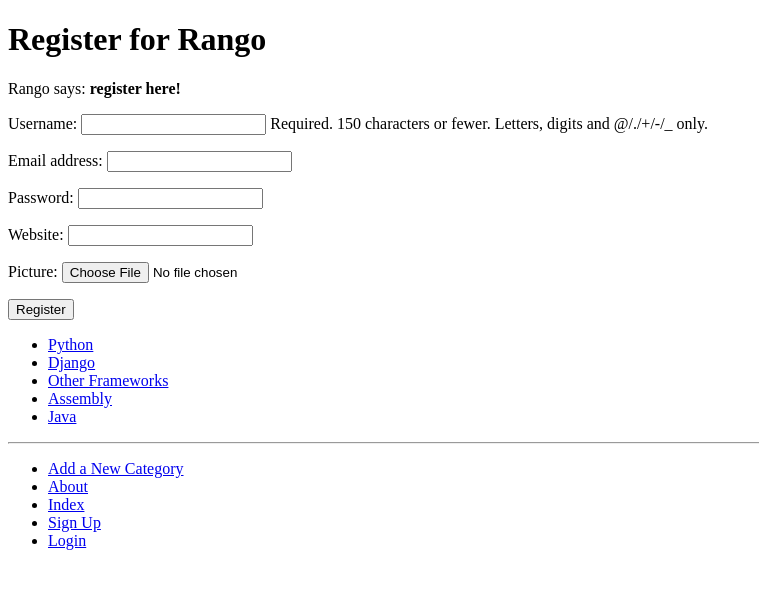
After one commit to YaraAlQuorashy/tango_with_django_project, a Django app: page /rango/register/ in a window 1280 px wide. The commit adds this page. Shown: the top 589 px of the page, without its empty margins (0-759 px from the left). Run offline with Django 3.2, Linux system fonts and the light colour scheme; data comes from the database, SQL or seed files in the repository; both versions use the stored data as it was after the commit.

Commit message:
Completed up to 9.8

```diff
--- a/rango/forms.py
+++ b/rango/forms.py
@@ -1,5 +1,7 @@
 from django import forms
 from rango.models import Page, Category
+from django.contrib.auth.models import User
+from rango.models import UserProfile
 
 class CategoryForm(forms.ModelForm):
     name = forms.CharField(max_length=Category.NAME_MAX_LENGTH,
@@ -35,3 +37,15 @@ class PageForm(forms.ModelForm):
             url = f'http://{url}'
             cleaned_data['url'] = url
         return cleaned_data
+
+class UserForm(forms.ModelForm):
+    password = forms.CharField(widget=forms.PasswordInput())
+
+    class Meta:
+        model = User
+        fields = ('username', 'email', 'password',)
+
+class UserProfileForm(forms.ModelForm):
+    class Meta:
+        model = UserProfile
+        fields = ('website', 'picture',)
--- a/rango/models.py
+++ b/rango/models.py
@@ -1,6 +1,7 @@
 from django.db import models
 from django.template.defaultfilters import slugify
 from django.contrib.auth.models import User
+
 
 # Create your models here.
 class Category(models.Model):
--- a/rango/urls.py
+++ b/rango/urls.py
@@ -10,4 +10,7 @@ urlpatterns = [
          views.show_category, name='show_category'),
     path('add_category/', views.add_category, name='add_category'),
     path('category/<slug:category_name_slug>/add_page/', views.add_page, name='add_page'),
+    path('register/', views.register, name='register'),
+    path('login/', views.user_login, name='login'),
+
 ]
--- a/rango/views.py
+++ b/rango/views.py
@@ -6,6 +6,10 @@ from rango.forms import CategoryForm
 from django.shortcuts import redirect
 from rango.forms import PageForm
 from django.urls import reverse
+from rango.forms import UserForm, UserProfileForm
+from django.contrib.auth import authenticate, login
+
+
 
 def index(request):
     # Query the database for a list of ALL categories currently stored.
@@ -94,3 +98,49 @@ def add_page(request, category_name_slug):
 
     context_dict = {'form': form, 'category': category}
     return render(request, 'rango/add_page.html', context=context_dict)
+
+def register(request):
+    registered = False
+    if request.method == 'POST':
+        user_form = UserForm(request.POST)
+        profile_form = UserProfileForm(request.POST)
+
+        if user_form.is_valid() and profile_form.is_valid():
+            user = user_form.save()
+            user.set_password(user.password)
+            user.save()
+            profile = profile_form.save(commit=False)
+            profile.user = user
+
+            if 'picture' in request.FILES:
+                profile.picture = request.FILES['picture']
+
+            profile.save()
+            registered = True
+
+        else:
+            print(user_form.errors, profile_form.errors)
+
+    else:
+        user_form = UserForm()
+        profile_form = UserProfileForm()
+
+    return render(request,'rango/register.html',context={'user_form':user_form,'profile_form':profile_form,'registered':registered})
+
+def user_login(request):
+    if request.method == 'POST':
+        username = request.POST.get('username')
+        password = request.POST.get('password')
+
+        user = authenticate(username=username,password=password)
+        if user:
+            if user.is_active:
+                login(request, user)
+                return redirect(reverse('rango:index'))
+            else:
+                return HttpResponse('Your Rango account is disabled')
+        else:
+            print(f'Invalid login details: {username}, {password}')
+            return HttpResponse('Invalid login details supplied.')
+    else:
+        return render(request, 'rango/login.html')
--- a/templates/rango/base.html
+++ b/templates/rango/base.html
@@ -27,6 +27,8 @@
                 <li><a href="{% url 'rango:add_category' %}">Add a New Category</a></li>
                 <li><a href="{% url 'rango:about' %}">About</a></li>
                 <li><a href="{% url 'rango:index' %}">Index</a></li>
+                <li><a href="{% url 'rango:register' %}">Sign Up</a></li>
+                <li><a href="{% url 'rango:login' %}">Login</a></li>
             </ul>
         </div>
     </body>
--- a/templates/rango/index.html
+++ b/templates/rango/index.html
@@ -8,7 +8,11 @@
 {% block body_block %}
 <h1>Rango says...</h1>
     <div>
-        hey there partner! <br />
+        {% if user.is_authenticated %}
+            howdy {{ user.username }}!
+        {% else %}
+            hey there partner!
+        {% endif %} <br />
         <strong>{{ boldmessage }}</strong><br />
     </div>
         <h2>Most Liked Categories</h2>
--- /dev/null
+++ b/templates/rango/register.html
@@ -0,0 +1,24 @@
+{% extends 'rango/base.html' %}
+{% load staticfiles %}
+
+{% block title_block %}
+    Register
+{% endblock %}
+
+{% block body_block %}
+<h1>Register for Rango</h1>
+{% if registered %}
+Rango says: <strong>thank you for registering!</strong>
+<a href="{% url 'rango:index' %}">Return to the homepage.</a><br />
+{% else %}
+Rango says: <strong>register here!</strong><br />
+<form id="user_form" method="post" action="{% url 'rango:register' %}"
+      enctype="multipart/form-data">
+    {% csrf_token %}
+    {{ user_form.as_p }}
+    {{ profile_form.as_p }}
+
+    <input type="submit" name="submit" value="Register" />
+</form>
+{% endif %}
+{% endblock %}
```
Also changed, not shown: templates/rango/login.html (added, +18 -0 lines), db.sqlite3, media/profile_images/Glasgowcycle.png (added).
